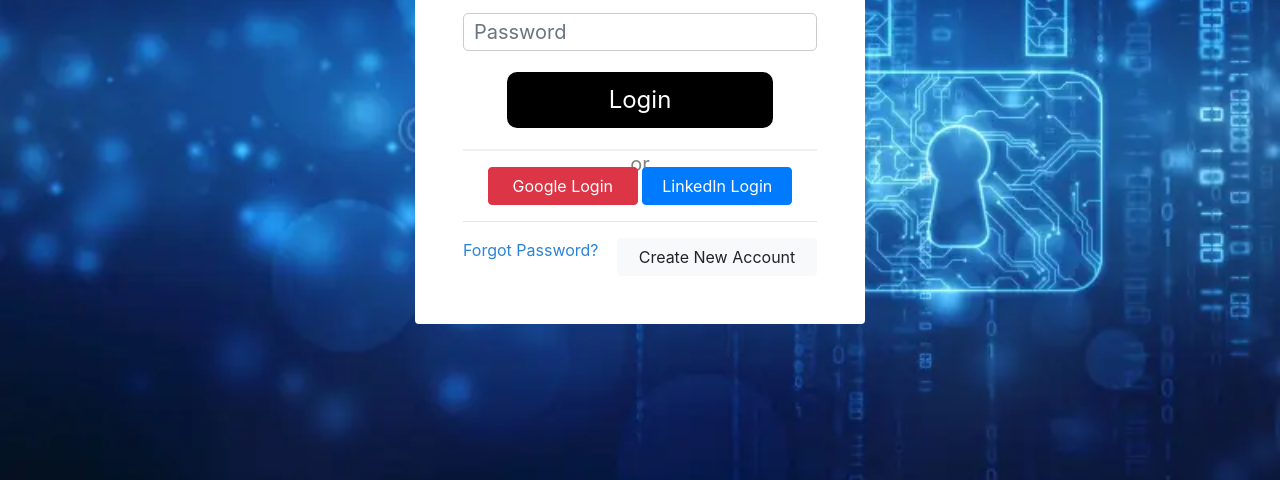
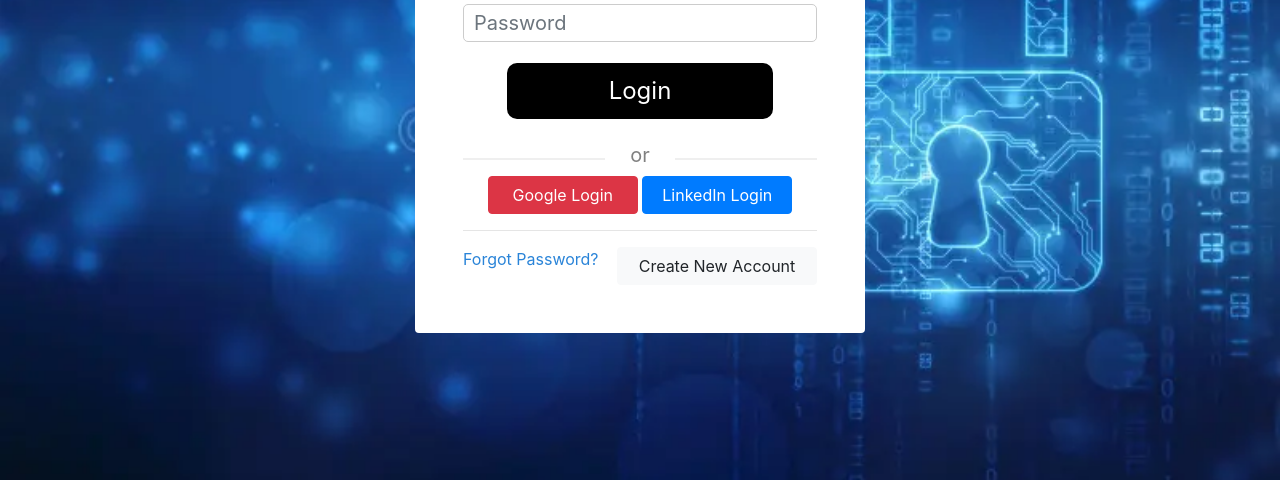
Before and after one commit to TornaleRamReddy/Online-Recruitment-System, a plain HTML site: page index.html in a window 1280 px wide. Shown: the part 320-800 px from the top of the page. Drawn offline with nearby package versions, Linux system fonts and the light colour scheme.

Commit message:
Update index.html

```diff
--- a/index.html
+++ b/index.html
@@ -87,7 +87,7 @@
                 </form>
                 <!-- Alternative login options -->
                 <div class="text-center my-3">
-                    <div style="width: 100%; height: 1px; border-bottom: 2px solid #EFEFEF;">
+                    <div style="width: 100%; height: 20px; border-bottom: 2px solid #EFEFEF;">
                         <span style="font-size: 20px; background-color: #fff; padding: 0 25px; color: #808080;">or</span>
                     </div>
                 </div>
```
